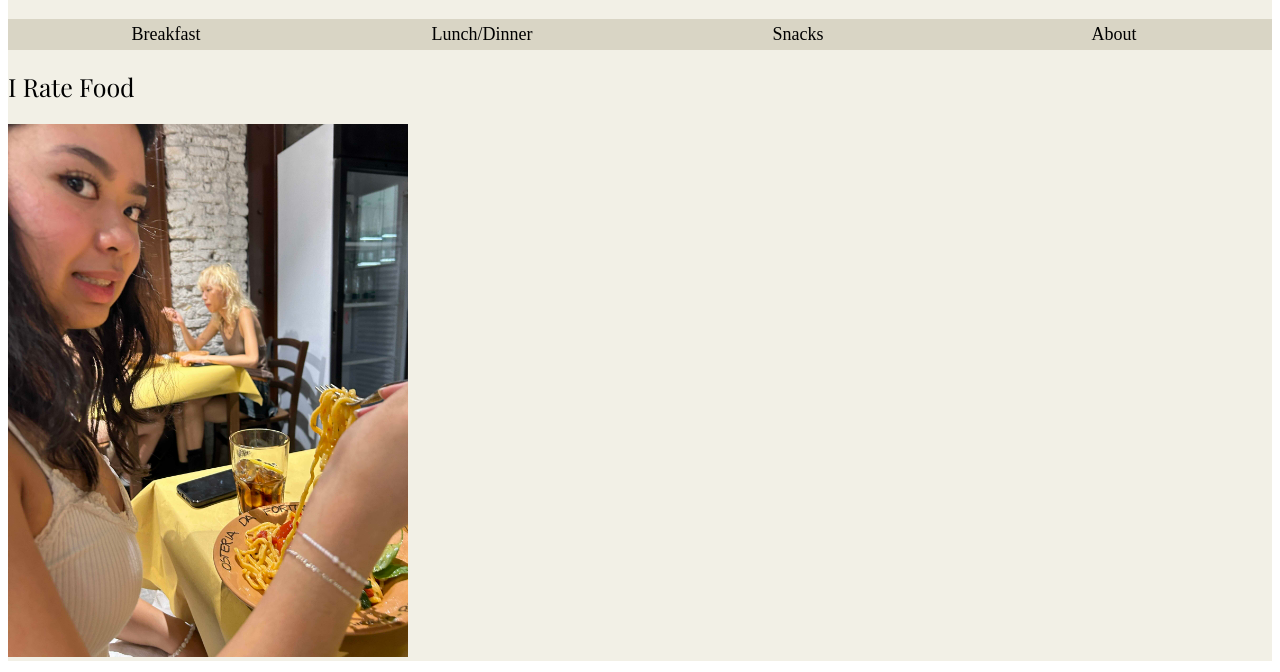
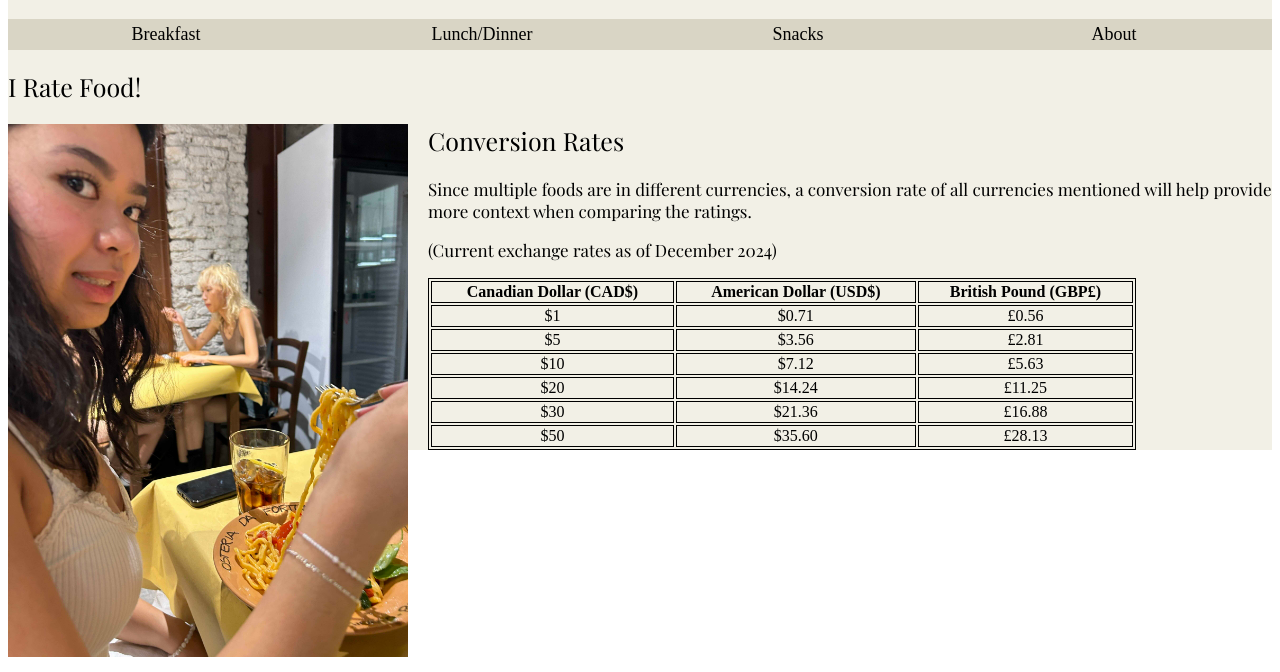
Before and after one commit to annikazamora/Assignment3, a plain HTML site: page index.html in a window 1280 px wide. Shown: the part 128-800 px from the top of the page. Drawn offline with nearby package versions, Linux system fonts and the light colour scheme; a web font is replaced by a local one.

Commit message:
currency table

```diff
--- a/index.html
+++ b/index.html
@@ -13,14 +13,23 @@
 
     <style>
       #container,
-      #test
+      #rightSection
 
       #container {
         width: 1024 px;
         height: 768 px;
         background-color: #f2f0e6;
+      }
 
+      .rightSection {
+        float: middle;
+        width: 96%;
+        padding-left: 20px;
+        padding-top: 5px;
+        padding-bottom: 20px;
+        margin-right: 10px;
       }
+
 
       /** Annika's Food Journal Title **/
       h1 {
@@ -79,7 +88,24 @@
 
       img {
         width: 400px;
+        float: left;
+        overflow: hidden;
+        padding-right: 20px;
       }
+
+      table {
+        width: 56%;
+        float: middle;
+        overflow: hidden;
+        border: 1px solid black;
+      }
+
+      th, td {
+        overflow: hidden;
+        border: 1px solid black;
+        text-align: center;
+      }
+
 
 
     </style>
@@ -105,14 +131,70 @@
     </ul>
 
       <h2>
-        I Rate Food
+        I Rate Food!
       </h2>
 
-      <p>
+      <img src="annika.jpg" alt="annika eating spaghetti">
 
-      </p>
+      <div id="rightSection">
 
-      <img src="annika.jpg" alt="annika eating spaghetti">
+        <h2>
+          Conversion Rates
+        </h2>
+
+        <p>
+          Since multiple foods are in different currencies, a conversion rate of all currencies mentioned will help provide more context when comparing the ratings.
+        </p>
+
+        <p>
+          (Current exchange rates as of December 2024)
+        </p>
+
+        <table>
+          <tr>
+            <th>Canadian Dollar (CAD$)</th>
+            <th>American Dollar (USD$)</th>
+            <th>British Pound (GBP£)</th>
+          </tr>
+
+          <tr>
+            <td>$1</td>
+            <td>$0.71</td>
+            <td>£0.56</td>
+          </tr>
+
+          <tr>
+            <td>$5</td>
+            <td>$3.56</td>
+            <td>£2.81</td>
+          </tr>
+
+          <tr>
+            <td>$10</td>
+            <td>$7.12</td>
+            <td>£5.63</td>
+          </tr>
+
+          <tr>
+            <td>$20</td>
+            <td>$14.24</td>
+            <td>£11.25</td>
+          </tr>
+
+          <tr>
+            <td>$30</td>
+            <td>$21.36</td>
+            <td>£16.88</td>
+          </tr>
+
+          <tr>
+            <td>$50</td>
+            <td>$35.60</td>
+            <td>£28.13</td>
+          </tr>
+        </table>
+
+      </div>
 
     </div>
 
```
